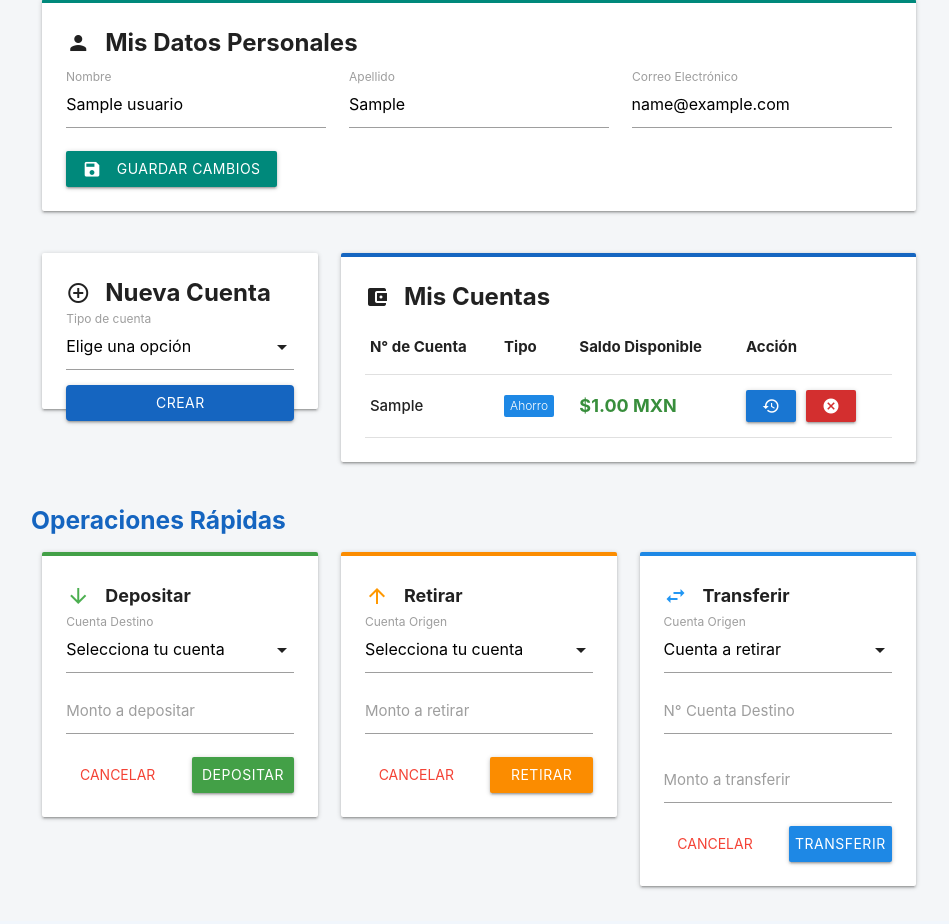
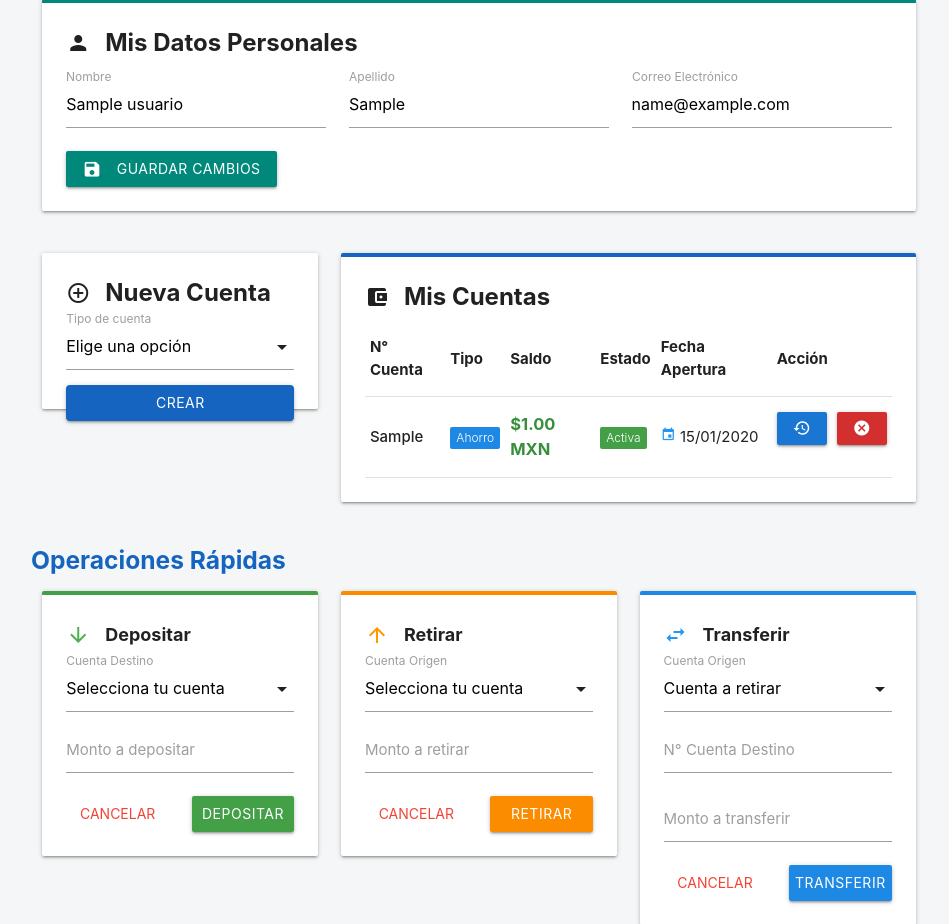
Before and after one commit to microcrafted/proyecto_banco, a PHP site: page /dashboard.php in a window 1280 px wide. Shown: the part 154-1078 px from the top of the page, without its empty margins (161-1110 px from the left). Before the commit the page ends 1044 px from the top, so only its background shows below. Run offline with PHP 8.4, Linux system fonts and the light colour scheme; the visitor is signed in with stand-in values (Sample User, id 1); tables that the repository leaves empty hold one stand-in row (values such as "Sample post").

Commit message:
feat(cuenta): agregar visualización de estado y fecha de apertura de cuenta

```diff
--- a/backend/models/Cuenta.php
+++ b/backend/models/Cuenta.php
@@ -41,9 +41,22 @@ class Cuenta {
 
     //HU7 - Dashboard
     public function obtenerCuentas($id_usuario) {
-        $query = "SELECT id_cuenta, num_cuenta, tipo, saldo FROM CUENTAS_BANCARIAS WHERE id_usuario = :id_usuario AND estado = 'activa'";
-        $stmt = $this->conexion->prepare($query); // Usamos $conexion para respetar el código de Mich
+
+        $query = "SELECT
+                id_cuenta,
+                num_cuenta,
+                tipo,
+                saldo,
+                estado,
+                fecha_apertura
+            FROM CUENTAS_BANCARIAS
+            WHERE id_usuario = :id_usuario
+            AND estado = 'activa'";
+
+        $stmt = $this->conexion->prepare($query);
+
         $stmt->bindParam(":id_usuario", $id_usuario);
+
         $stmt->execute();
 
         return $stmt->fetchAll(PDO::FETCH_ASSOC);
--- a/frontend/pages/dashboard.php
+++ b/frontend/pages/dashboard.php
@@ -156,9 +156,11 @@ $datos_usuario = $usuarioObj->obtenerDatosPerfil($_SESSION['id_usuario']); // <-
                         <table class="highlight responsive-table">
                             <thead>
                                 <tr>
-                                    <th>N° de Cuenta</th>
+                                    <th>N° Cuenta</th>
                                     <th>Tipo</th>
-                                    <th>Saldo Disponible</th>
+                                    <th>Saldo</th>
+                                    <th>Estado</th>
+                                    <th>Fecha Apertura</th>
                                     <th>Acción</th>
                                 </tr>
                             </thead>
@@ -166,14 +168,35 @@ $datos_usuario = $usuarioObj->obtenerDatosPerfil($_SESSION['id_usuario']); // <-
                                 <?php if(count($mis_cuentas) > 0): ?>
                                     <?php foreach($mis_cuentas as $cta): ?>
                                     <tr>
-                                        <td><strong><?php echo htmlspecialchars($cta['num_cuenta']); ?></strong></td>
-                                        <td><span class="new badge blue darken-1" data-badge-caption=""><?php echo ucfirst(htmlspecialchars($cta['tipo'])); ?></span></td>
-                                        <td class="green-text text-darken-2" style="font-size: 1.2rem; font-weight: bold;">$<?php echo number_format($cta['saldo'], 2); ?> MXN</td>
+                                        <td>
+                                            <strong>
+                                                <?php echo htmlspecialchars($cta['num_cuenta']); ?>
+                                            </strong>
+                                        </td>
+                                        <td>
+                                            <span class="new badge blue darken-1" data-badge-caption="">
+                                                <?php echo ucfirst(htmlspecialchars($cta['tipo'])); ?>
+                                            </span>
+                                        </td>
+                                        <td class="green-text text-darken-2"
+                                            style="font-size: 1.1rem; font-weight: bold;">
+
+                                            $<?php echo number_format($cta['saldo'], 2); ?> MXN
+                                        </td>
+                                        <td>
+                                            <span class="new badge green darken-1" data-badge-caption="">
+                                                <?php echo ucfirst(htmlspecialchars($cta['estado'])); ?>
+                                            </span>
+                                        </td>
+                                        <td>
+                                            <i class="material-icons tiny blue-text">event</i>
+
+                                            <?php echo date("d/m/Y", strtotime($cta['fecha_apertura'])); ?>
+                                        </td>
                                         <td style="display: flex; gap: 10px;">
                                             <a href="historial.php?id_cuenta=<?php echo $cta['id_cuenta']; ?>" class="btn-small blue darken-2 waves-effect waves-light" title="Ver Historial">
                                                 <i class="material-icons">history</i>
                                             </a>
-
                                             <form method="POST" action="../../backend/controllers/UsuarioController.php?action=cerrarCuenta" onsubmit="return confirm('HU10/HU15: ¿Estás seguro de que deseas CERRAR esta cuenta definitivamente?');">
                                                 <input type="hidden" name="id_cuenta" value="<?php echo $cta['id_cuenta']; ?>">
                                                 <button class="btn-small red darken-2 waves-effect waves-light" type="submit" title="Cerrar Cuenta"><i class="material-icons">cancel</i></button>
```
